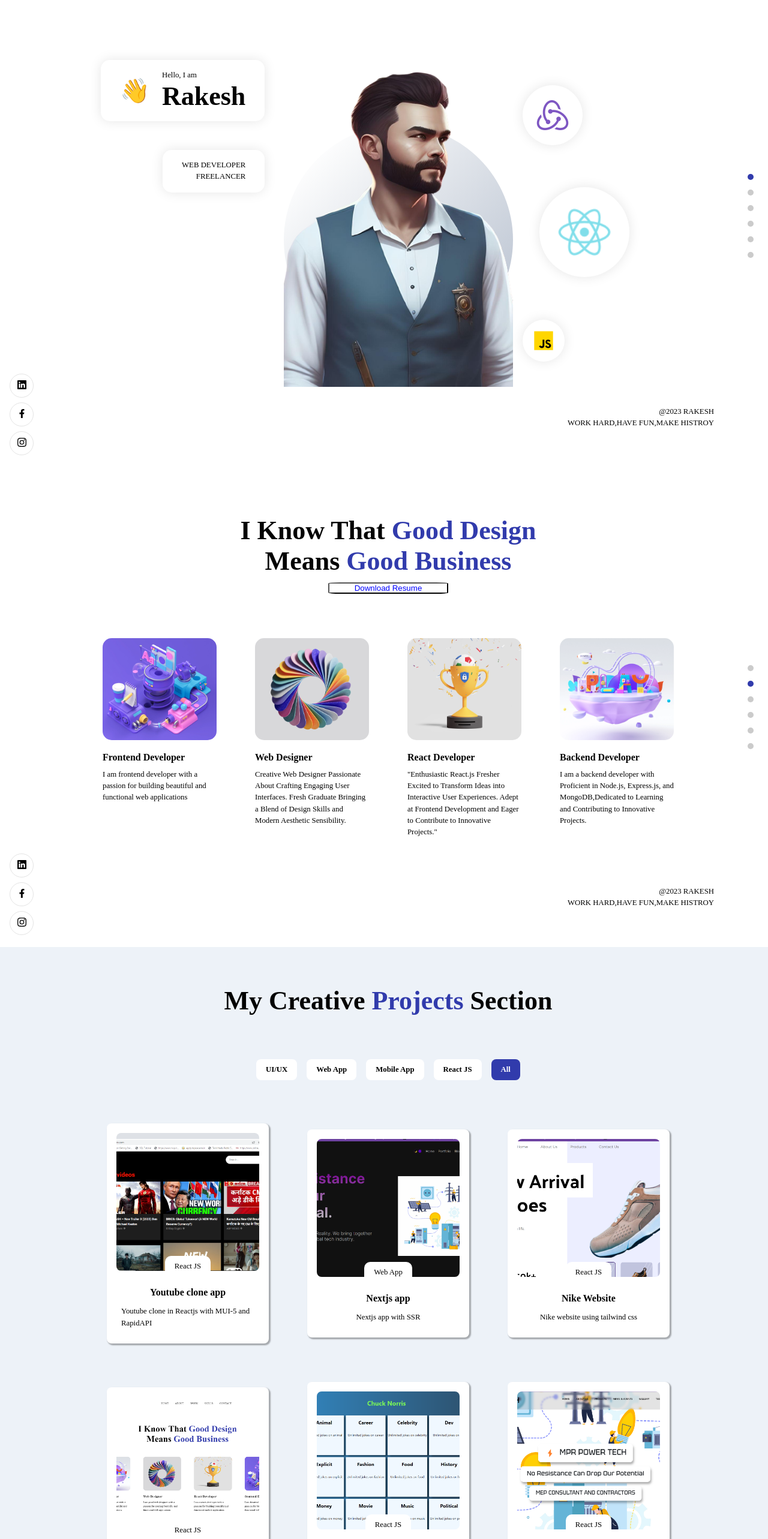
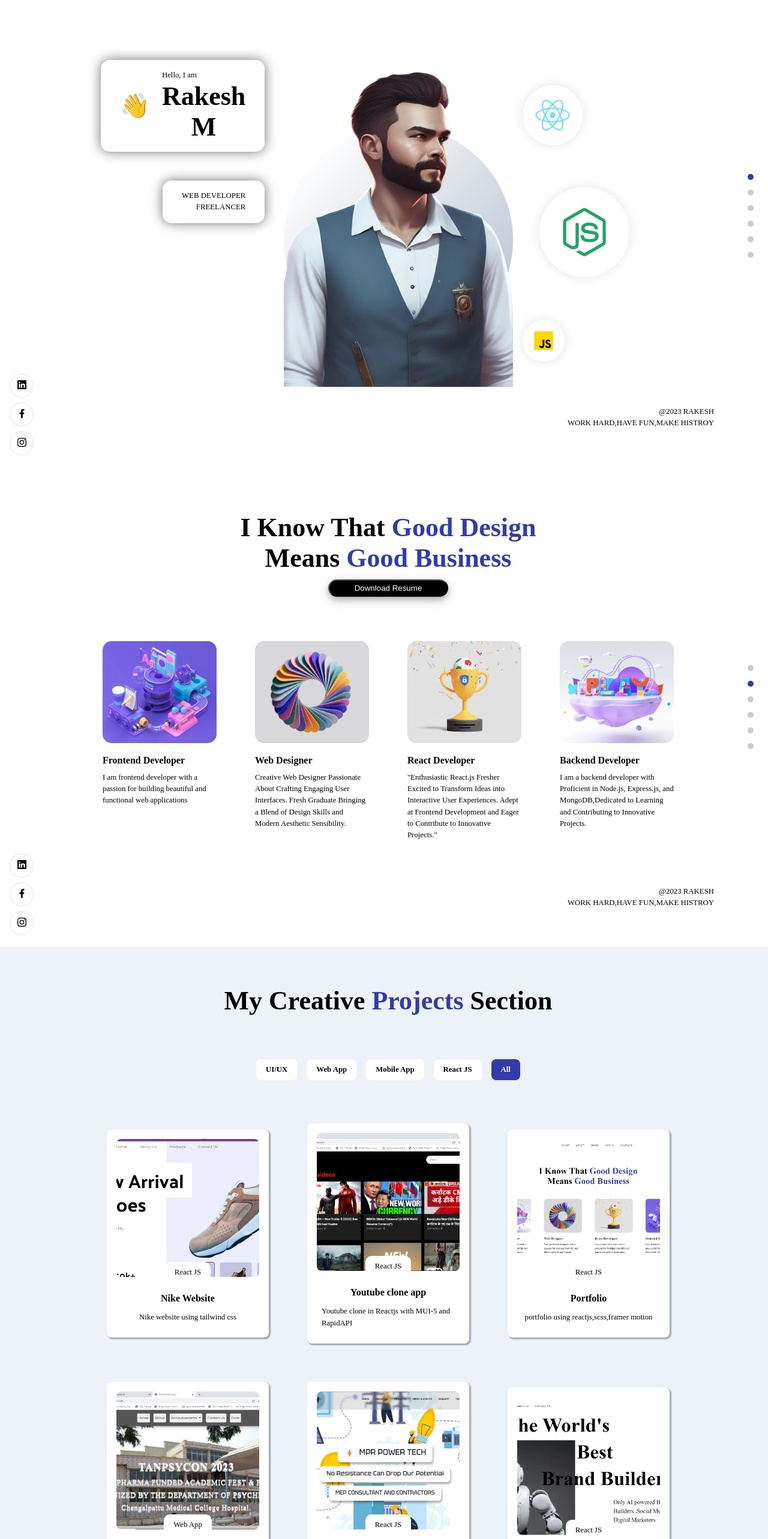
Before and after one commit to RAKESHM28102000/portfoliorakesh, a React (Create React App) app: page / in a window 1280 px wide. Shown: the part 60-2626 px from the top of the page at 60% size. Built offline with nearby package versions, Linux system fonts and the light colour scheme.

Commit message:
updated project section and resume button

```diff
--- a/src/App.css
+++ b/src/App.css
@@ -22,6 +22,7 @@
   justify-content: center;
   font-size: calc(10px + 2vmin);
   color: white;
+  color: #fff88f;
 }
 
 .App-link {
--- a/src/components/ResumeButton.jsx
+++ b/src/components/ResumeButton.jsx
@@ -12,7 +12,7 @@ function ResumeButton() {
   };
 
   return (
-    <button onClick={handleDownload} style={{color:"blue",backgroundColor:"white",width:"200px",margin:"10px",borderRadius:"10%"}}>Download Resume</button>
+    <button onClick={handleDownload} style={{color:"white",backgroundColor:"black",width:"200px",margin:"10px",borderRadius:"20px",boxShadow:"0 4px 8px 0 rgba(0, 0, 0, 0.2), 0 6px 20px 0 rgba(0, 0, 0, 0.19)",padding:"5px"}}>Download Resume</button>
   );
 }
 
--- a/src/constants/images.js
+++ b/src/constants/images.js
@@ -36,8 +36,11 @@ import bolt from '../assets/bolt.png';
 import nb from '../assets/nb.png';
 import skype from '../assets/skype.png';
 import spotify from '../assets/spotify.png';
+import java from '../assets/java-logo-1.png';
+
 
 export default {
+  java,
   email,
   mobile,
   nextjs,
--- a/src/container/About/About.jsx
+++ b/src/container/About/About.jsx
@@ -31,7 +31,7 @@ const About = () => {
 
       <motion.div
             whileInView={{ opacity: 1 }}
-            whileHover={{ scale:1.5 }}
+            whileHover={{ scale:1.2 }}
             transition={{ duration: 0.5, type: 'tween' }}
           >
              <ResumeButton/>
--- a/src/container/Header/Header.jsx
+++ b/src/container/Header/Header.jsx
@@ -28,7 +28,7 @@ const Header = () => (
           <span>👋</span>
           <div style={{ marginLeft: 20 }}>
             <p className="p-text">Hello, I am</p>
-            <h1 className="head-text">Rakesh</h1>
+            <h1 className="head-text">Rakesh M</h1>
           </div>
         </div>
 
@@ -59,7 +59,7 @@ const Header = () => (
       whileInView={scaleVariants.whileInView}
       className="app__header-circles"
     >
-      {[images.redux, images.react, images.javascript].map((circle, index) => (
+      {[images.react, images.node, images.javascript].map((circle, index) => (
         <div className="circle-cmp app__flex" key={`circle-${index}`}>
           <img src={circle} alt="profile_bg" />
         </div>
--- a/src/container/Header/Header.scss
+++ b/src/container/Header/Header.scss
@@ -67,7 +67,7 @@
       flex-direction: row;
       width: auto;
 
-      box-shadow: 0px 0px 20px rgba(0, 0, 0, 0.1);
+      box-shadow: 0px 0px 20px rgba(0, 0, 0, 0.562);
     }
 
     .tag-cmp {
--- a/src/container/Skills/Skills.jsx
+++ b/src/container/Skills/Skills.jsx
@@ -9,17 +9,18 @@ import './Skills.scss';
 
 const Skills = () => {
   const skillset=[{name:"HTML",bgColor:"black",icon:images.html},
-  {name:"CSS",bgColor:"black",icon:images.css},
+  {name:"CSS",bgColor:"grey",icon:images.css},
   {name:"Reactjs",bgColor:"black",icon:images.react},
+  {name:"TailwindCss",bgColor:"grey",icon:images.tailwind},
+  {name:"Javascript",bgColor:"black",icon:images.javascript},
+  {name:"java",bgColor:"grey",icon:images.java},
+  {name:"Nodejs",bgColor:"black",icon:images.node},
+  {name:"Mongodb",bgColor:"grey",icon:"../image/free-mongodb-3629020-3030245.webp"},
+  {name:"git",bgColor:"black",icon:images.git},
+  {name:"Saas",bgColor:"grey",icon:images.sass},
   {name:"Nextjs",bgColor:"--var(#fff)",icon:images.nextjs},
-  {name:"TailwindCss",bgColor:"black",icon:images.tailwind},
-  {name:"Javascript",bgColor:"black",icon:images.javascript},
-  {name:"Nodejs",bgColor:"black",icon:images.node},
-  {name:"Mongodb",bgColor:"black",icon:"../image/free-mongodb-3629020-3030245.webp"},
-  {name:"git",bgColor:"black",icon:images.git},
-  {name:"Saas",bgColor:"black",icon:images.sass},
-  {name:"MU5",bgColor:"black",icon:images.mu5},
-  {name:"python",bgColor:"black",icon:images.python}];
+  {name:"MU5",bgColor:"black",icon:images.mu5}
+  ];
 
   const experienceSet=[{year:"2022",works:[{name:"B.E.Agricultural and Irrigation Engineering",company:"CGPA:8.07/10",desc:"College of Engineering Guindy,Anna University,chennai."}]},
   {year:"2018",works:[{name:"HSC",company:"Percentage:87.75%",desc:"C.S.I st Hildas and st Hughs Matric hr sec School Chengalpattu."}]},
--- a/src/container/Work/Work.jsx
+++ b/src/container/Work/Work.jsx
@@ -8,19 +8,18 @@ import { AppWrap, MotionWrap } from '../../wrapper';
 import './Work.scss';
 
 const Work = () => {
-  const data=[{title:'Youtube clone app',description:'Youtube clone in Reactjs with MUI-5 and RapidAPI',src:"../image/youtube.png",linkProject:"https://youtube-rakesh.onrender.com/",tags:['React JS'] },
-  {title:'Nextjs app',description:'Nextjs app with SSR',src:"../image/nextapp.png",linkProject:"https://github.com/RAKESHM28102000/nextapp",tags:['Web App'] },
-  {title:'Nike Website',description:'Nike website using tailwind css',src:"../image/nike.png",linkProject:"https://rake-shoe-app.netlify.app/",tags:['React JS'] },
+  const data=[{title:'Nike Website',description:'Nike website using tailwind css',src:"../image/nike.png",linkProject:"https://rake-shoe-app.netlify.app/",tags:['React JS'] },
+  {title:'Youtube clone app',description:'Youtube clone in Reactjs with MUI-5 and RapidAPI',src:"../image/youtube.png",linkProject:"https://youtube-rakesh.onrender.com/",tags:['React JS'] },
   {title:'Portfolio',description:'portfolio using reactjs,scss,framer motion ',src:"../image/mpr1.png",linkProject:"https://rakeshm.onrender.com/",tags:['React JS'] },
-  {title:'Chuck Norris app',description:'Chuck Norris app  in Reactjs with  chuck norris API and  it gives joke based on title',src:"../image/chucknorris.png",linkProject:"https://github.com/RAKESHM28102000/chucknorrisapp",tags:['React JS'] },
-
+  {title:'Tanspycon 2023',description:'Tanpsycon event website using Ejs,Nodejs,Expressjs,MongoDB.',src:"../image/tanspy.png",linkProject:"https://tanpsycon2023.onrender.com",tags:['Web App']},
   {title:'MPR POWER TECH',description:'This is our electrical engineering company website',src:"../image/mpr2.png",linkProject:"https://mprpowertech.onrender.com/",tags:['React JS'] },
   {title:'Top brand',description:'Top brand website ',src:"../image/topbrand.png",linkProject:"https://topbrand.onrender.com/",tags:['React JS'] },
-  {title:'Movies Search app',description:'Movie search app with React,App will be able to search for movies via the OMDB API. ',src:"../image/movies.png",linkProject:"https://moviefinder-c9zg.onrender.com/",tags:['React JS'] },
   {title:'My Portfolio',description:'portfolio app using Reactjs and threejs',src:"../image/portfolio.png",linkProject:"https://rakeshm-web-developer.onrender.com/",tags:['React JS'] },
   {title:'Social Media app',description:'Social media using React and Mui',src:"../image/socialmedia.png",linkProject:"https://reactapp2023.onrender.com/",tags:['React JS'] },
-  {title:'Tanspycon 2023',description:'Tanpsycon event website using Ejs,Nodejs,Expressjs,MongoDB.',src:"../image/tanspy.png",linkProject:"https://tanpsycon2023.onrender.com",tags:['Web App']},
+  {title:'Nextjs app',description:'Nextjs app with SSR',src:"../image/nextapp.png",linkProject:"https://github.com/RAKESHM28102000/nextapp",tags:['Web App'] },
+  {title:'Chuck Norris app',description:'Chuck Norris app  in Reactjs with  chuck norris API and  it gives joke based on title',src:"../image/chucknorris.png",linkProject:"https://github.com/RAKESHM28102000/chucknorrisapp",tags:['React JS'] },
   {title:'Blog Website.',description:'Blog website using node.js and express.js and mongodb and ejs.',src:"../image/blog.png",linkProject:"https://myblog-r2zp.onrender.com/" ,tags:['Web App'] },
+  {title:'Movies Search app',description:'Movie search app with React,App will be able to search for movies via the OMDB API. ',src:"../image/movies.png",linkProject:"https://moviefinder-c9zg.onrender.com/",tags:['React JS'] },
   {title:'Google keep clone App',description:'Clone of google keep app using Reactjs.',src:"../image/googlekeep.png",linkProject:"https://reactgooglekeepapp.onrender.com/" ,tags:['Mobile App'] },
   {title:' To-do list App',description:'Dynamic Frontend, through EJS,which is an NPM package ,Backend built with Nodejs,Database Used: MongoDB Atlas',src:"../image/todolist.png",linkProject:"https://todolist-v2-qc8a.onrender.com/" ,tags:['UI/UX'] },]
 
```
Also changed, not shown: src/assets/java-logo-1.png (added), src/assets/postgres.png (added).
